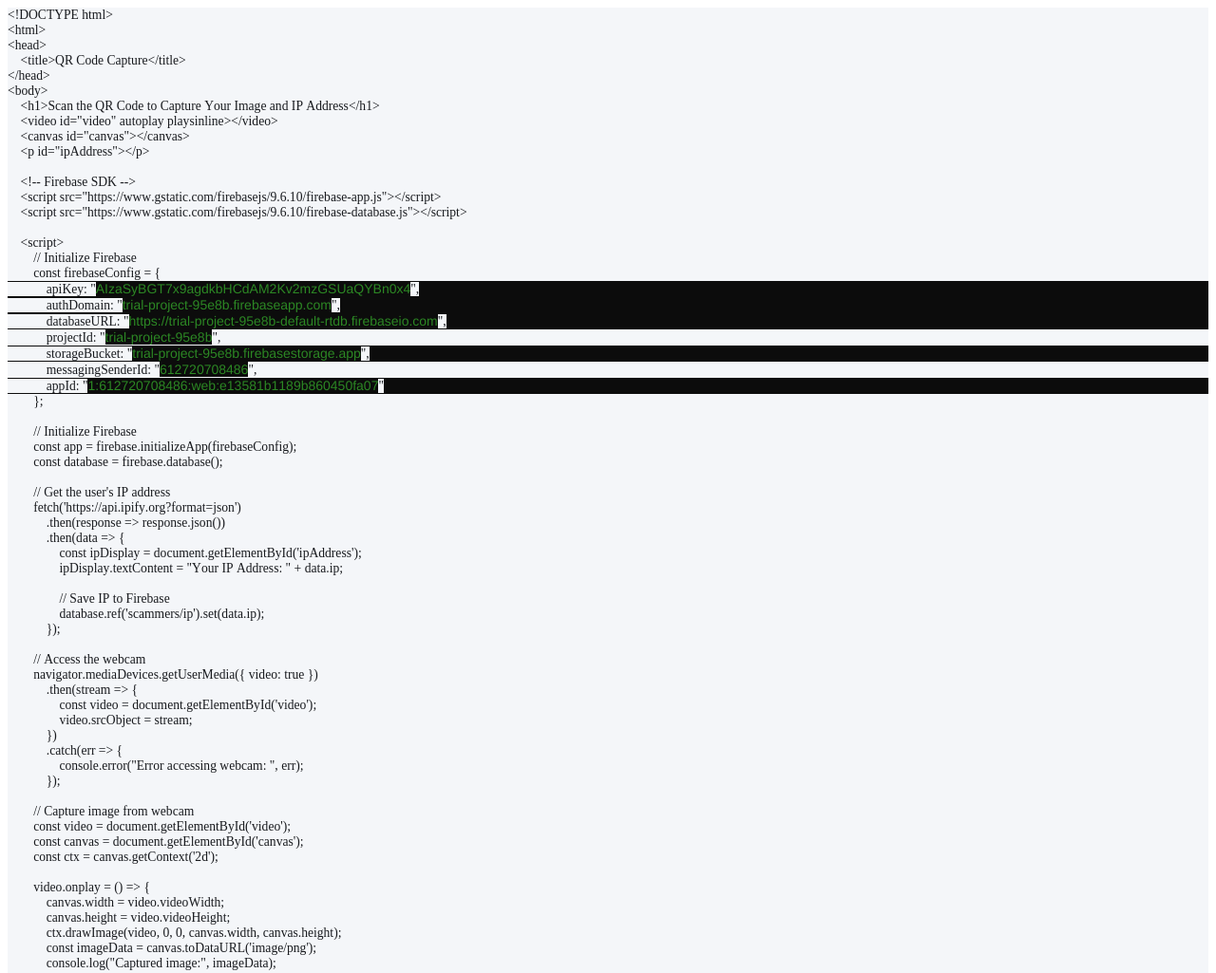
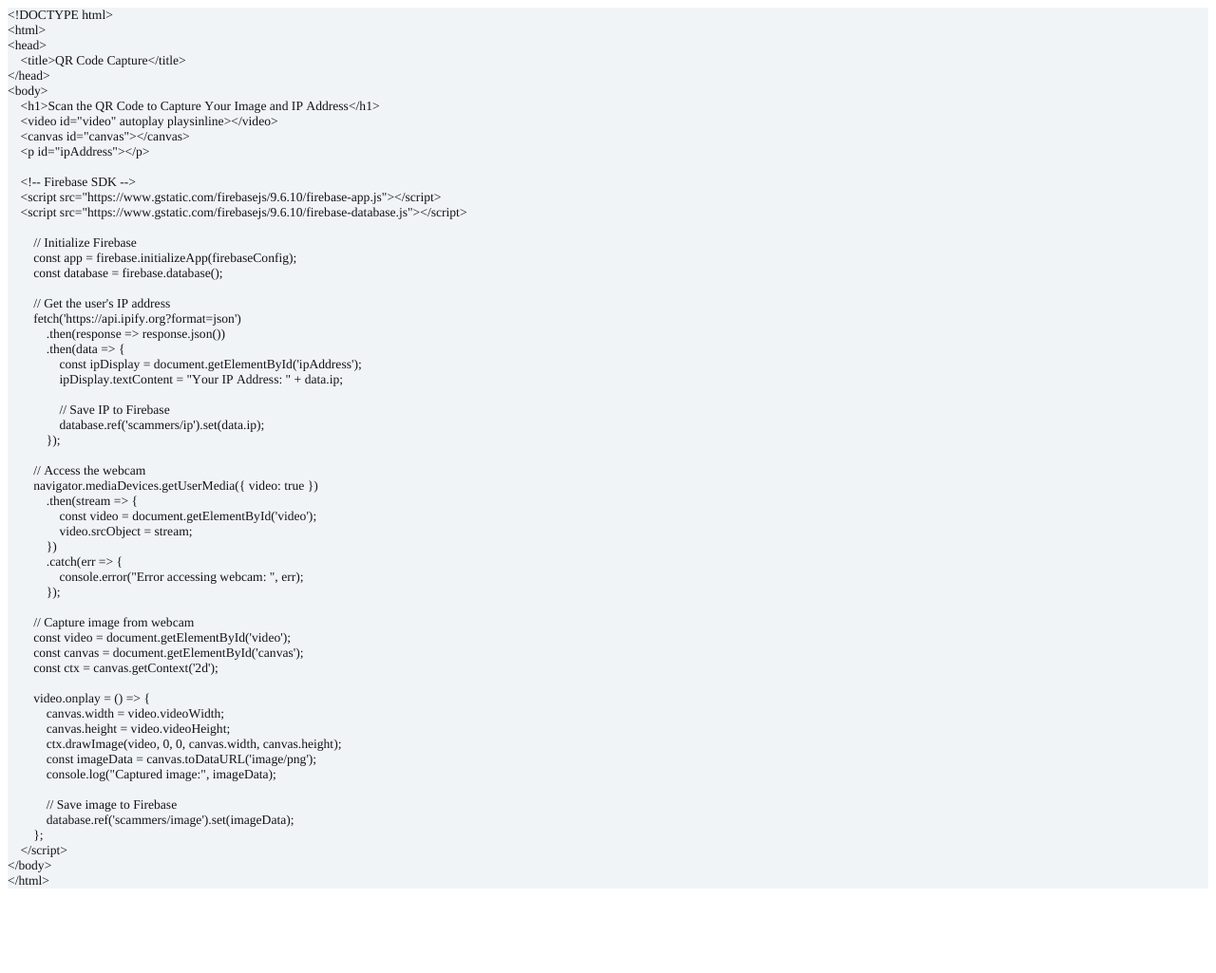
Before and after one commit to focal15/testrepo, a plain HTML site: page index.html in a window 1280 px wide. Shown: the top 1025 px of the page at 95% size. After the commit the page ends 944 px from the top, so only its background shows below. Drawn offline with Linux system fonts and the light colour scheme.

Commit message:
Add files via upload

```diff
--- a/index.html
+++ b/index.html
@@ -7,12 +7,9 @@
   <meta name="Generator" content="Cocoa HTML Writer">
   <meta name="CocoaVersion" content="2685.2">
   <style type="text/css">
-    p.p1 {margin: 0.0px 0.0px 0.0px 0.0px; font: 13.6px '.AppleSystemUIFontMonospaced'; color: #181a1e; -webkit-text-stroke: #181a1e; background-color: #f4f6f9}
-    p.p2 {margin: 0.0px 0.0px 0.0px 0.0px; font: 13.6px '.AppleSystemUIFontMonospaced'; color: #181a1e; -webkit-text-stroke: #181a1e; background-color: #f4f6f9; min-height: 16.0px}
-    p.p3 {margin: 0.0px 0.0px 0.0px 0.0px; font: 14.0px 'Helvetica Neue'; color: #2c8724; background-color: #0c0c0c}
+    p.p1 {margin: 0.0px 0.0px 0.0px 0.0px; font: 13.6px Times; color: #131417; -webkit-text-stroke: #131417; background-color: #f1f4f7}
+    p.p2 {margin: 0.0px 0.0px 0.0px 0.0px; font: 13.6px Times; color: #131417; -webkit-text-stroke: #131417; background-color: #f1f4f7; min-height: 16.0px}
     span.s1 {font-kerning: none}
-    span.s2 {font: 13.6px '.AppleSystemUIFontMonospaced'; font-kerning: none; color: #181a1e; background-color: #f4f6f9; -webkit-text-stroke: 0px #181a1e}
-    span.s3 {font: 14.0px 'Helvetica Neue'; font-kerning: none; color: #2c8724; background-color: #0c0c0c; -webkit-text-stroke: 0px #000000}
   </style>
 </head>
 <body>
@@ -30,18 +27,6 @@
 <p class="p1"><span class="s1"><span class="Apple-converted-space">    </span>&lt;!-- Firebase SDK --&gt;</span></p>
 <p class="p1"><span class="s1"><span class="Apple-converted-space">    </span>&lt;script src="https://www.gstatic.com/firebasejs/9.6.10/firebase-app.js"&gt;&lt;/script&gt;</span></p>
 <p class="p1"><span class="s1"><span class="Apple-converted-space">    </span>&lt;script src="https://www.gstatic.com/firebasejs/9.6.10/firebase-database.js"&gt;&lt;/script&gt;</span></p>
-<p class="p2"><span class="s1"></span><br></p>
-<p class="p1"><span class="s1"><span class="Apple-converted-space">    </span>&lt;script&gt;</span></p>
-<p class="p1"><span class="s1"><span class="Apple-converted-space">        </span>// Initialize Firebase</span></p>
-<p class="p1"><span class="s1"><span class="Apple-converted-space">        </span>const firebaseConfig = {</span></p>
-<p class="p3"><span class="s2"><span class="Apple-converted-space">            </span>apiKey: "</span><span class="s1">AIzaSyBGT7x9agdkbHCdAM2Kv2mzGSUaQYBn0x4</span><span class="s2">",</span></p>
-<p class="p3"><span class="s2"><span class="Apple-converted-space">            </span>authDomain: "</span><span class="s1">trial-project-95e8b.firebaseapp.com</span><span class="s2">",</span></p>
-<p class="p3"><span class="s2"><span class="Apple-converted-space">            </span>databaseURL: "</span><span class="s1">https://trial-project-95e8b-default-rtdb.firebaseio.com</span><span class="s2">",</span></p>
-<p class="p1"><span class="s1"><span class="Apple-converted-space">            </span>projectId: "</span><span class="s3">trial-project-95e8b</span><span class="s1">",</span></p>
-<p class="p3"><span class="s2"><span class="Apple-converted-space">            </span>storageBucket: "</span><span class="s1">trial-project-95e8b.firebasestorage.app</span><span class="s2">",</span></p>
-<p class="p1"><span class="s1"><span class="Apple-converted-space">            </span>messagingSenderId: "</span><span class="s3">612720708486</span><span class="s1">",</span></p>
-<p class="p3"><span class="s2"><span class="Apple-converted-space">            </span>appId: "</span><span class="s1">1:612720708486:web:e13581b1189b860450fa07</span><span class="s2">"</span></p>
-<p class="p1"><span class="s1"><span class="Apple-converted-space">        </span>};</span></p>
 <p class="p2"><span class="s1"></span><br></p>
 <p class="p1"><span class="s1"><span class="Apple-converted-space">        </span>// Initialize Firebase</span></p>
 <p class="p1"><span class="s1"><span class="Apple-converted-space">        </span>const app = firebase.initializeApp(firebaseConfig);</span></p>
```
